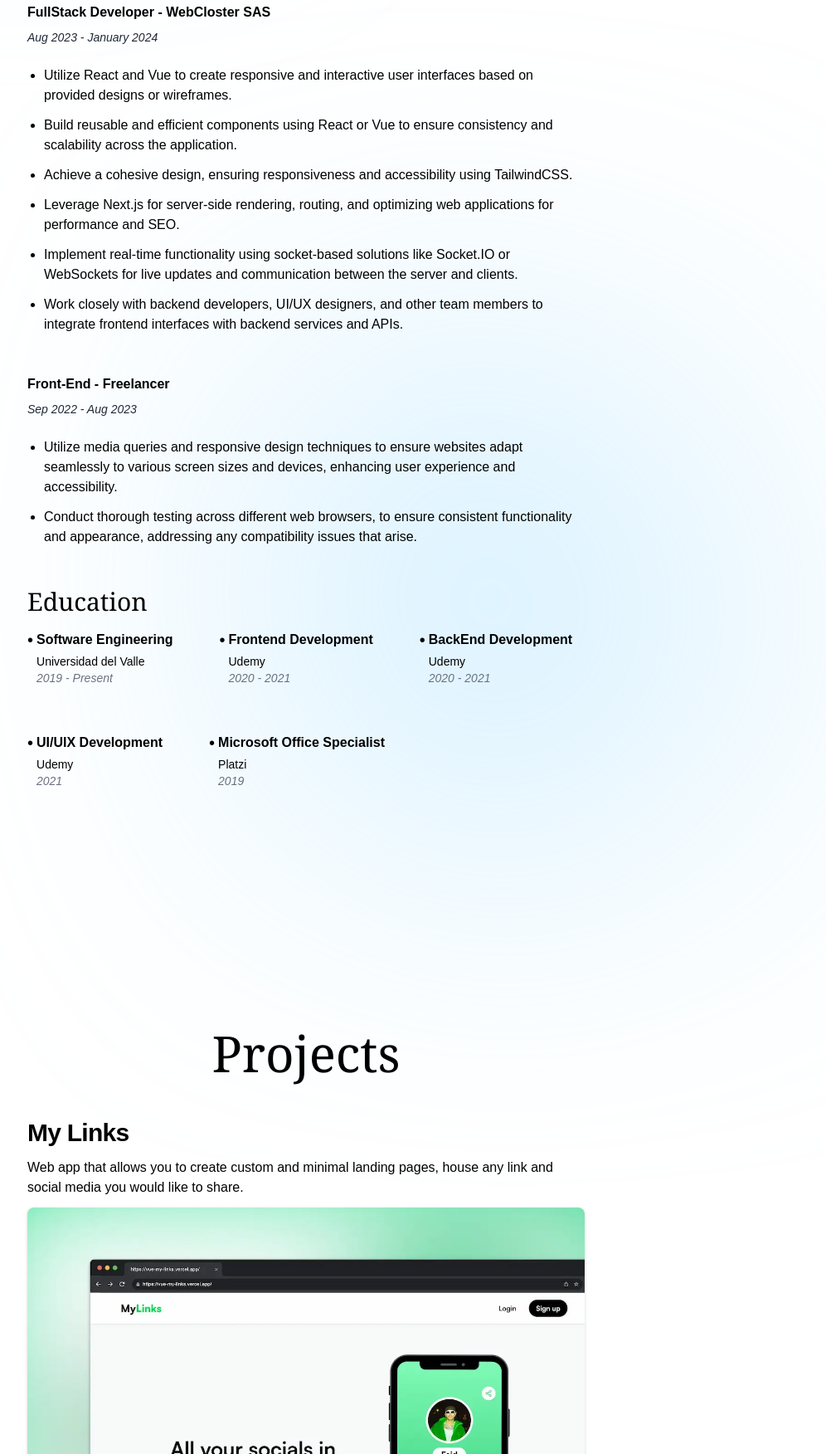
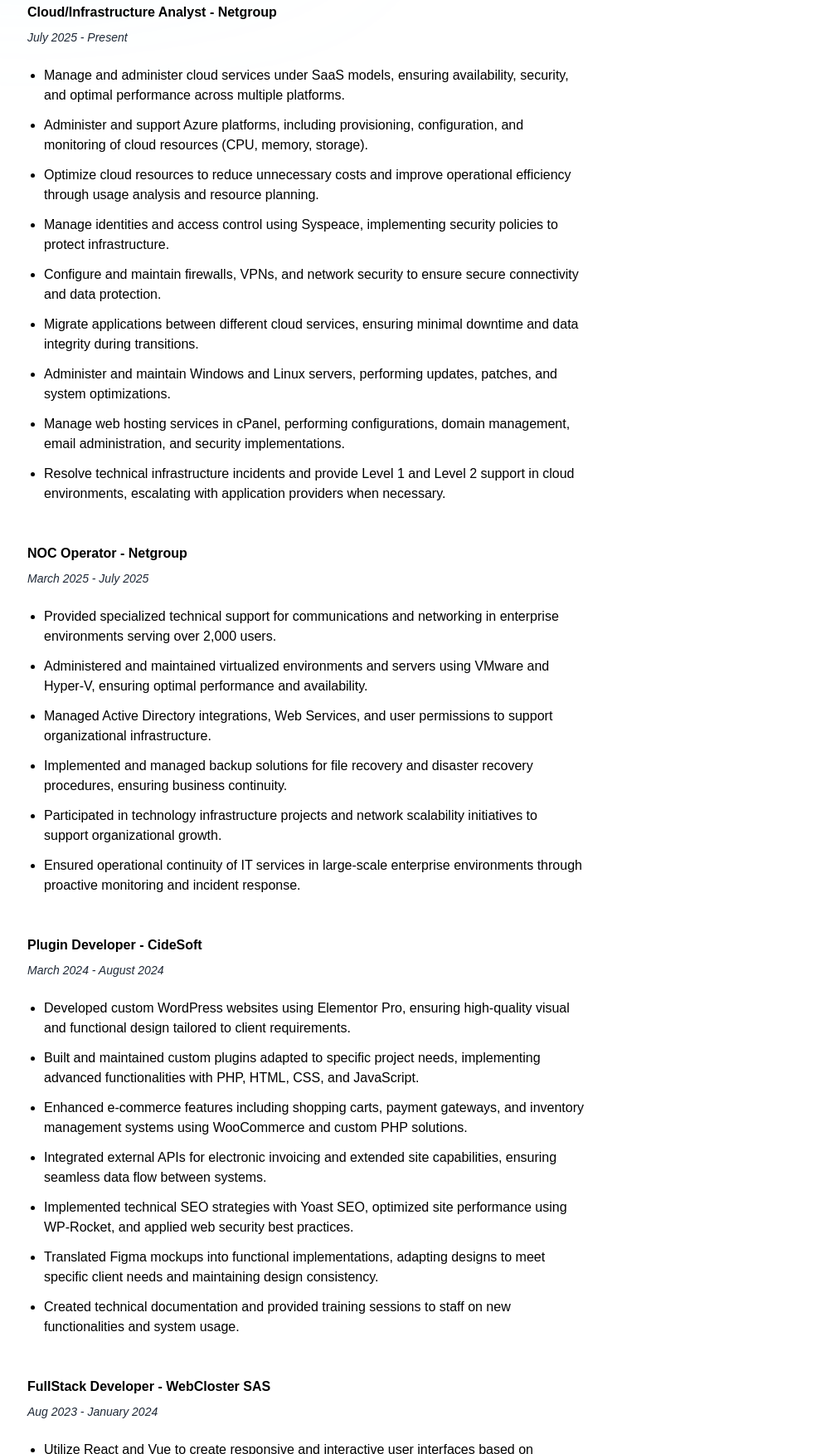
Before and after one commit to JDospina1221/astro-portafolio, an Astro site: page / in a window 1280 px wide. Shown: the part 1048-2800 px from the top of the page at 83% size, without its empty margins (275-1271 px from the left). Built offline with nearby package versions, Linux system fonts and the light colour scheme; Astro itself is replaced by a stand-in of ours.

Commit message:
cambio varios

```diff
--- a/src/components/landing/Experience.astro
+++ b/src/components/landing/Experience.astro
@@ -4,6 +4,50 @@
   date: string;
   roleTasks: string[];
 }[] = [
+
+  {
+  title: "Cloud/Infrastructure Analyst - Netgroup",
+  date: "July 2025 - Present",
+  roleTasks: [
+    "Manage and administer cloud services under SaaS models, ensuring availability, security, and optimal performance across multiple platforms.",
+    "Administer and support Azure platforms, including provisioning, configuration, and monitoring of cloud resources (CPU, memory, storage).",
+    "Optimize cloud resources to reduce unnecessary costs and improve operational efficiency through usage analysis and resource planning.",
+    "Manage identities and access control using Syspeace, implementing security policies to protect infrastructure.",
+    "Configure and maintain firewalls, VPNs, and network security to ensure secure connectivity and data protection.",
+    "Migrate applications between different cloud services, ensuring minimal downtime and data integrity during transitions.",
+    "Administer and maintain Windows and Linux servers, performing updates, patches, and system optimizations.",
+    "Manage web hosting services in cPanel, performing configurations, domain management, email administration, and security implementations.",
+    "Resolve technical infrastructure incidents and provide Level 1 and Level 2 support in cloud environments, escalating with application providers when necessary.",
+  ],
+},
+
+  {
+  title: "NOC Operator - Netgroup",
+  date: "March 2025 - July 2025",
+  roleTasks: [
+    "Provided specialized technical support for communications and networking in enterprise environments serving over 2,000 users.",
+    "Administered and maintained virtualized environments and servers using VMware and Hyper-V, ensuring optimal performance and availability.",
+    "Managed Active Directory integrations, Web Services, and user permissions to support organizational infrastructure.",
+    "Implemented and managed backup solutions for file recovery and disaster recovery procedures, ensuring business continuity.",
+    "Participated in technology infrastructure projects and network scalability initiatives to support organizational growth.",
+    "Ensured operational continuity of IT services in large-scale enterprise environments through proactive monitoring and incident response.",
+  ],
+},
+
+  {
+  title: "Plugin Developer - CideSoft",
+  date: "March 2024 - August 2024",
+  roleTasks: [
+    "Developed custom WordPress websites using Elementor Pro, ensuring high-quality visual and functional design tailored to client requirements.",
+    "Built and maintained custom plugins adapted to specific project needs, implementing advanced functionalities with PHP, HTML, CSS, and JavaScript.",
+    "Enhanced e-commerce features including shopping carts, payment gateways, and inventory management systems using WooCommerce and custom PHP solutions.",
+    "Integrated external APIs for electronic invoicing and extended site capabilities, ensuring seamless data flow between systems.",
+    "Implemented technical SEO strategies with Yoast SEO, optimized site performance using WP-Rocket, and applied web security best practices.",
+    "Translated Figma mockups into functional implementations, adapting designs to meet specific client needs and maintaining design consistency.",
+    "Created technical documentation and provided training sessions to staff on new functionalities and system usage.",
+  ],
+},
+
   {
     title: "FullStack Developer - WebCloster SAS",
     date: "Aug 2023 - January 2024",
@@ -34,6 +78,18 @@
   institution: string;
   date: string;
 }[] = [
+
+  {
+  name: "SQL Server Administration",
+  institution: "Udemy",
+  date: "2025 - Present",
+},
+
+  {
+    name: "Software Engineering",
+    institution: "Universidad del Valle",
+    date: "2019 - Present",
+  },
 
    {
     name: "Software Engineering",
--- a/src/components/landing/Hero.astro
+++ b/src/components/landing/Hero.astro
@@ -28,9 +28,8 @@
     <div class="flex w-full flex-col gap-5">
       <div class="h-[3px] w-8 bg-black md:w-10"></div>
       <p class="max-w-lg sm:text-lg">
-        Software engineer student and passionate for creating beautiful and
-        functional web interfaces. Comfortable working with the latest frontend
-        technologies and frameworks like React and Vue.
+        Software engineering student who enjoys solving problems across the entire stack. Started with frontend (React, Vue), dove into backend with custom WordPress plugins and PHP, and now managing cloud infrastructure on Azure.
+        Comfortable jumping between building features and keeping systems running—whether it's debugging a payment gateway or optimizing cloud costs.
       </p>
     </div>
   </div>
```
